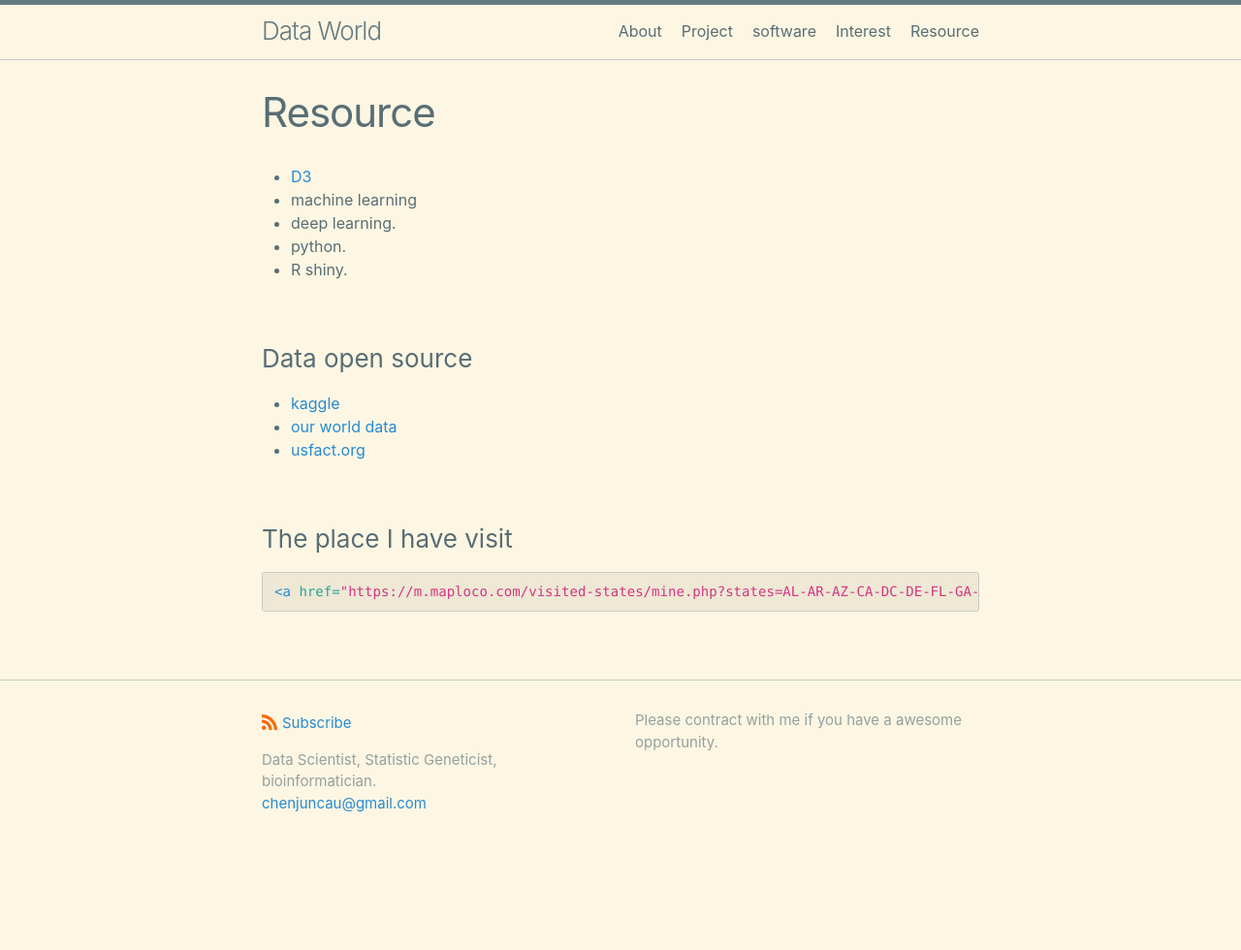
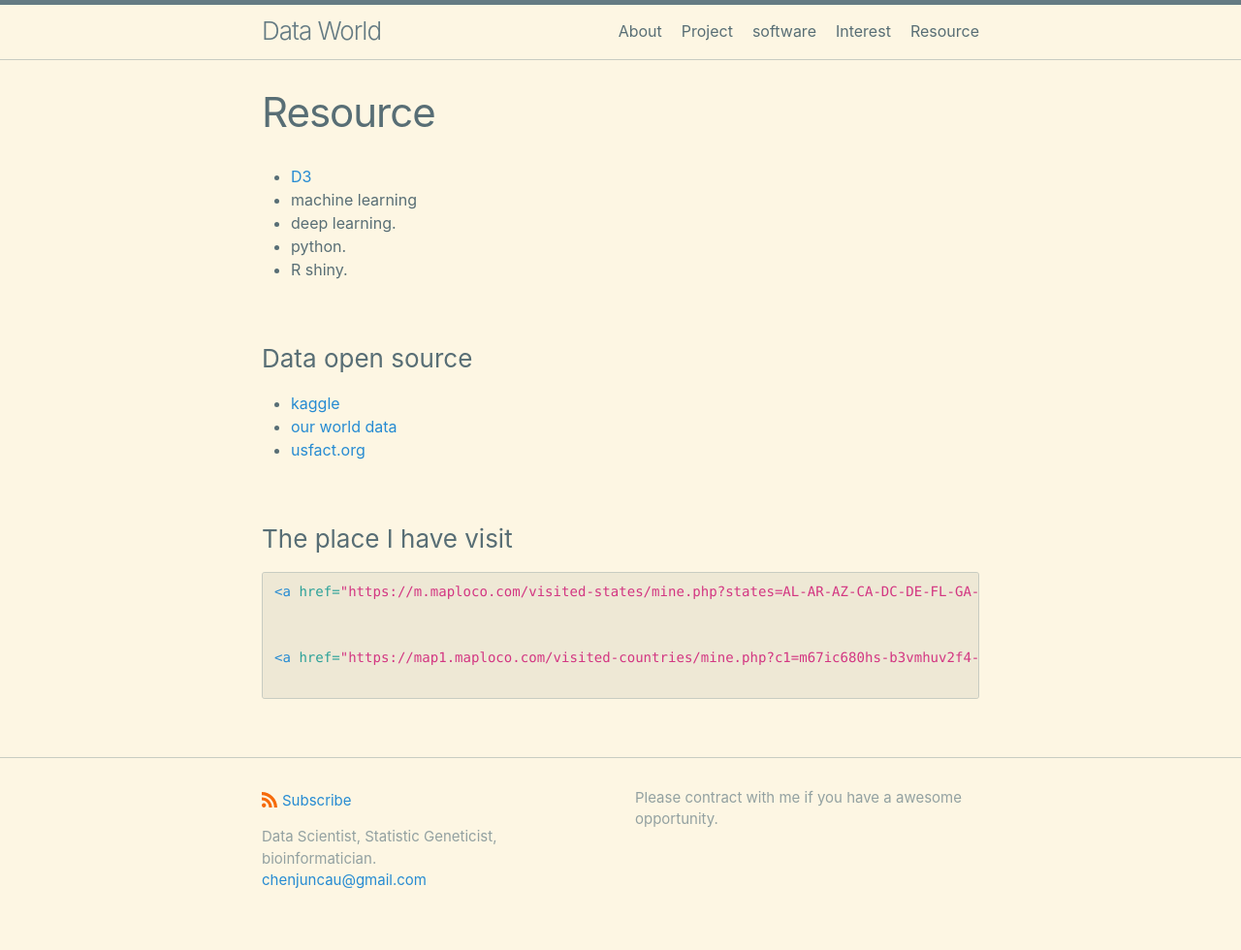
Before and after one commit to chenjunonly/home, a Jekyll site: the page built from resource.md, in a window 1280 px wide. Shown: the whole page at 97% size. Built offline with Jekyll 4.4.1, drawn with Linux system fonts in a browser that asks for light colours; before the commit the page ends 900 px from its top, so only the background shows below that.

Commit message:
Update resource.md

````diff
--- a/resource.md
+++ b/resource.md
@@ -20,4 +20,8 @@ permalink: /resource/
 
 ```html
 <a href="https://m.maploco.com/visited-states/mine.php?states=AL-AR-AZ-CA-DC-DE-FL-GA-IA-IL-IN-KS-KY-LA-MA-MD-MN-MO-MS-NE-NJ-NY-OK-PA-TN-TX-WA&w=ml"><img src="https://map1.maploco.com/visited-states/ml/AL-AR-AZ-CA-DC-DE-FL-GA-IA-IL-IN-KS-KY-LA-MA-MD-MN-MO-MS-NE-NJ-NY-OK-PA-TN-TX-WA.png" border=0><br>Create Your Own Visited States Map</a>
+
+
+<a href="https://map1.maploco.com/visited-countries/mine.php?c1=m67ic680hs-b3vmhuv2f4-b3ajtx2s5c-b33r633z7k-2rrvthoagw"><img src="https://map1.maploco.com/visited-countries/ml/m67ic680hs-b3vmhuv2f4-b3ajtx2s5c-b33r633z7k-2rrvthoagw.gif" border=0><br>Create Your Own Visited Countries Map</a>
+
 ```
````
